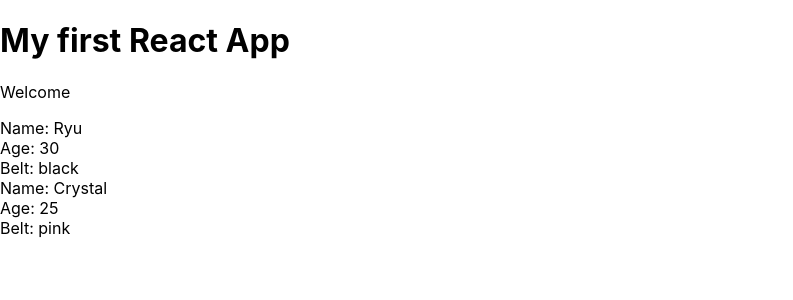
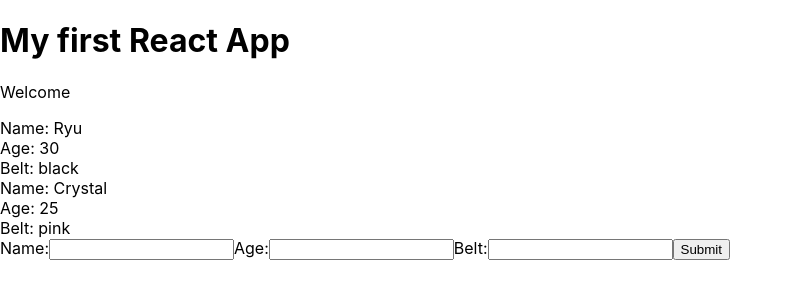
Before and after one commit to FChappuis452/React-Redux, a React (Create React App) app in the folder myapp/: page / in a window 1280 px wide. Shown: the top 300 px of the page, without its empty margins (0-793 px from the left). Built offline with nearby package versions, Linux system fonts and the light colour scheme.

Commit message:
Lesson 17 more Forms

```diff
--- /dev/null
+++ b/myapp/src/AddNinja.js
@@ -0,0 +1,37 @@
+import React, { Component } from 'react'
+
+class AddNinja extends Component {
+  state = {
+    name: null,
+    age: null,
+    belt: null
+  }
+handleChange = (e) => {
+  this.setState({
+    [e.target.id]: e.target.value
+  })
+}
+
+handleSubmit = (e) => {
+  e.preventDefault();
+  console.log(this.state);
+
+}
+  render(){
+    return (
+      <div>
+        <form onSubmit={this.handleSubmit}>
+          <label htmlFor="name">Name:</label>
+          <input type="text" id="name" onChange={this.handleChange} />
+          <label htmlFor="name">Age:</label>
+          <input type="text" id="age" onChange={this.handleChange} />
+          <label htmlFor="name">Belt:</label>
+          <input type="text" id="belt" onChange={this.handleChange} />
+          <button>Submit</button>
+        </form>
+      </div>
+    )
+  }
+}
+
+export default AddNinja
--- a/myapp/src/App.js
+++ b/myapp/src/App.js
@@ -1,5 +1,6 @@
 import React, { Component } from 'react';
 import Ninjas from './Ninjas';
+import AddNinja from './AddNinja';
 
 
 
@@ -18,7 +19,7 @@
         <h1>My first React App</h1>
         <p>Welcome</p>
         <Ninjas ninjas={this.state.ninjas} />
-
+        <AddNinja />
       </div>
     );
   }
--- a/myapp/src/Ninjas.js
+++ b/myapp/src/Ninjas.js
@@ -1,20 +1,25 @@
 import React from 'react';
 
 const Ninjas = ({ninjas}) => {
-    // const ninjaList = ninjas.map(ninja => {
-    //   if (ninja.age > 20){
-    //     return (
-    //       <div className="ninja" key={ninja.id}>
-    //         <div>Name: {ninja.name}</div>
-    //         <div>Age: {ninja.age}</div>
-    //         <div>Belt: {ninja.belt}</div>
-    //       </div>
-    //     )
-    //   }
-    //   else{
-    //     return null;
-    //   }
-    // })
+    const ninjaList = ninjas.map(ninja => {
+      if (ninja.age > 20){
+        return (
+          <div className="ninja" key={ninja.id}>
+            <div>Name: {ninja.name}</div>
+            <div>Age: {ninja.age}</div>
+            <div>Belt: {ninja.belt}</div>
+          </div>
+        )
+      }
+      else{
+        return null;
+      }
+    })
+    return(
+      <div className="ninja-list">
+        { ninjaList }
+      </div>
+    )
     // const ninjaList = ninjas.map(ninja => {
     //   return ninja.age > 20 ? ( // ternary operator
     //     <div className="ninja" key={ninja.id}>
@@ -24,21 +29,7 @@
     //     </div>
     //   ) : null;
     // });
-    return (
-      <div className="ninja-list">
-        {
-          ninjas.map(ninja => {
-            return ninja.age > 20 ? ( // ternary operator
-              <div className="ninja" key={ninja.id}>
-                <div>Name: {ninja.name}</div>
-                <div>Age: {ninja.age}</div>
-                <div>Belt: {ninja.belt}</div>
-              </div>
-            ) : null;
-          })
-        }
-      </div>
-    )
+
 }
 
 export default Ninjas
```
